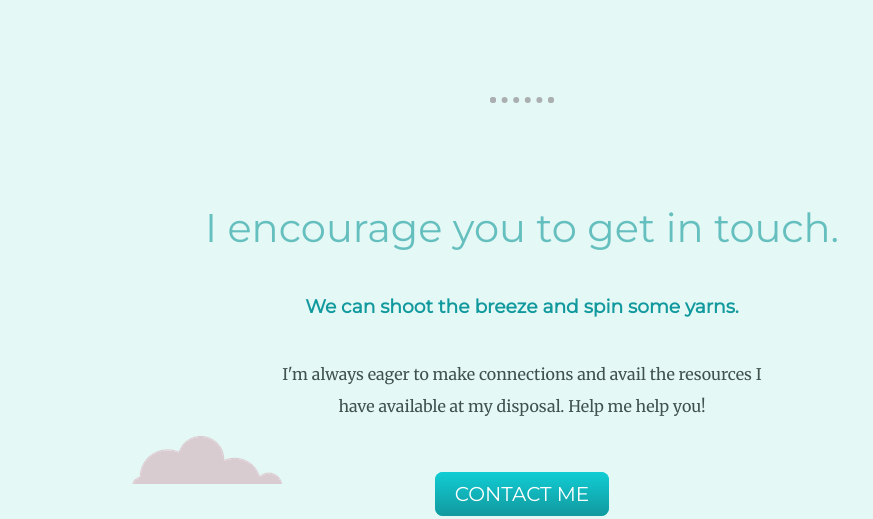
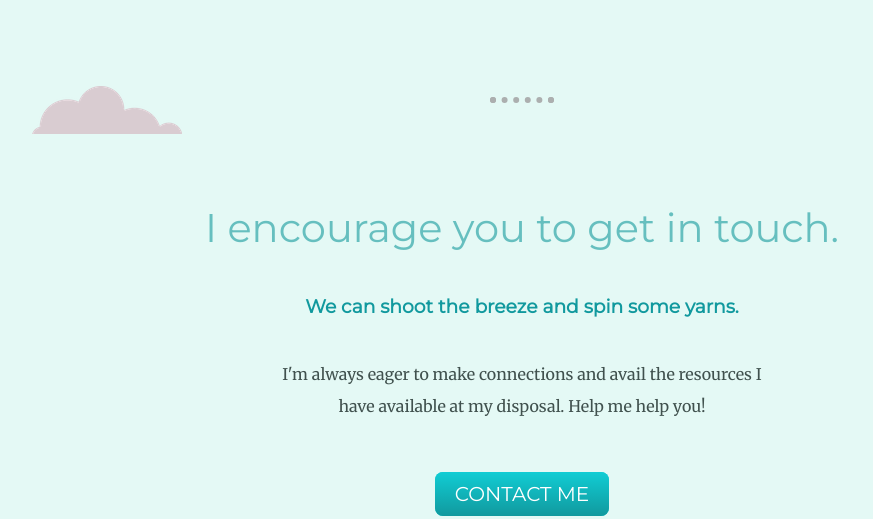
Before and after one commit to QwertyJon25/Personal-Website, a plain HTML site: page index.html in a window 1280 px wide. Shown: the part 2355-2874 px from the top of the page, without its empty margins (118-991 px from the left). Drawn offline with Linux system fonts and the light colour scheme.

Commit message:
Css Adjustment

```diff
--- a/styles.css
+++ b/styles.css
@@ -96,8 +96,8 @@ a:hover {
 
 .bottom-cloud {
   position: absolute;
-  left: 250px;
-  bottom: 300px;
+  left: 150px;
+  bottom: 650px;
 }
 
 .code-img {
```
